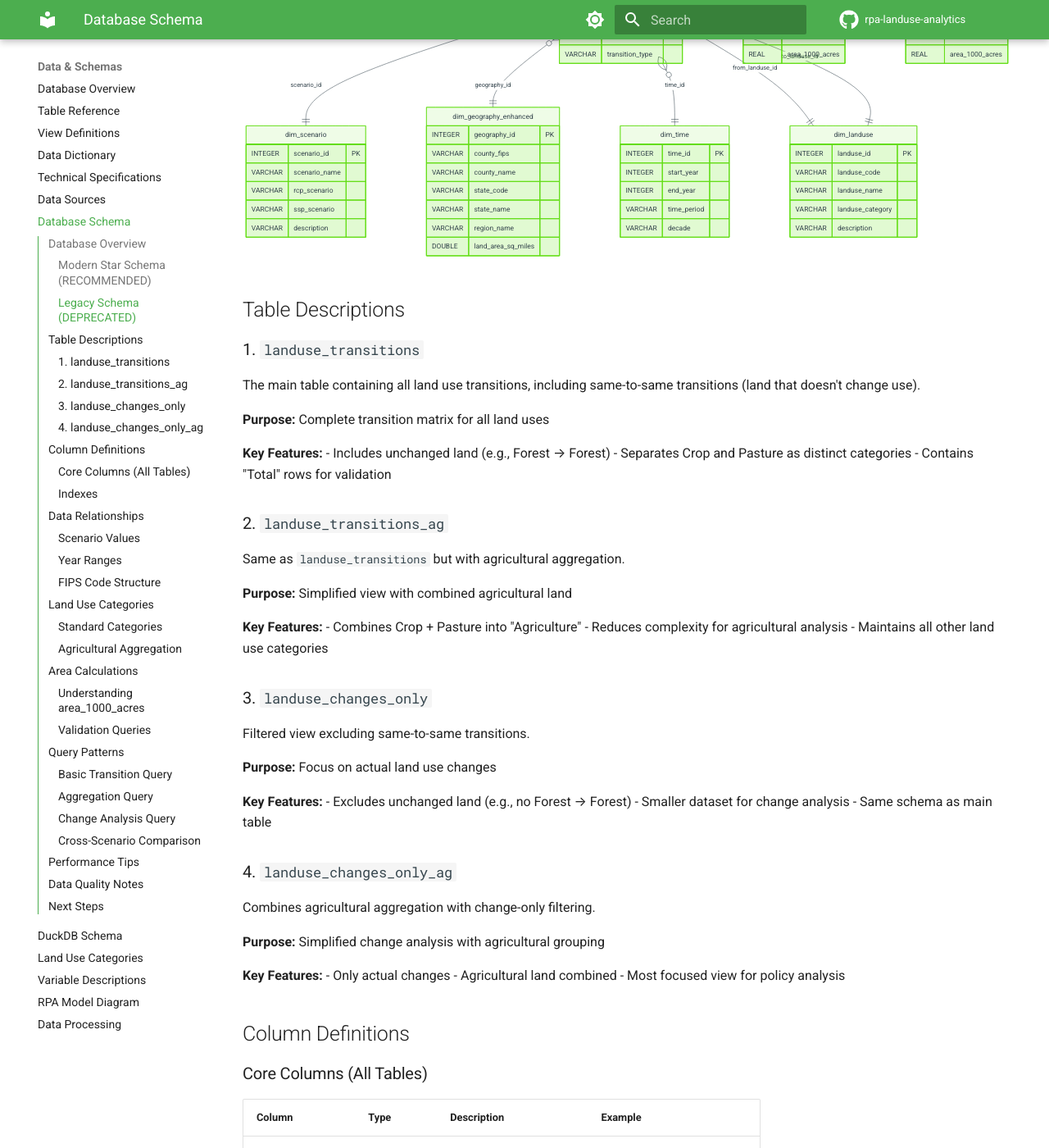
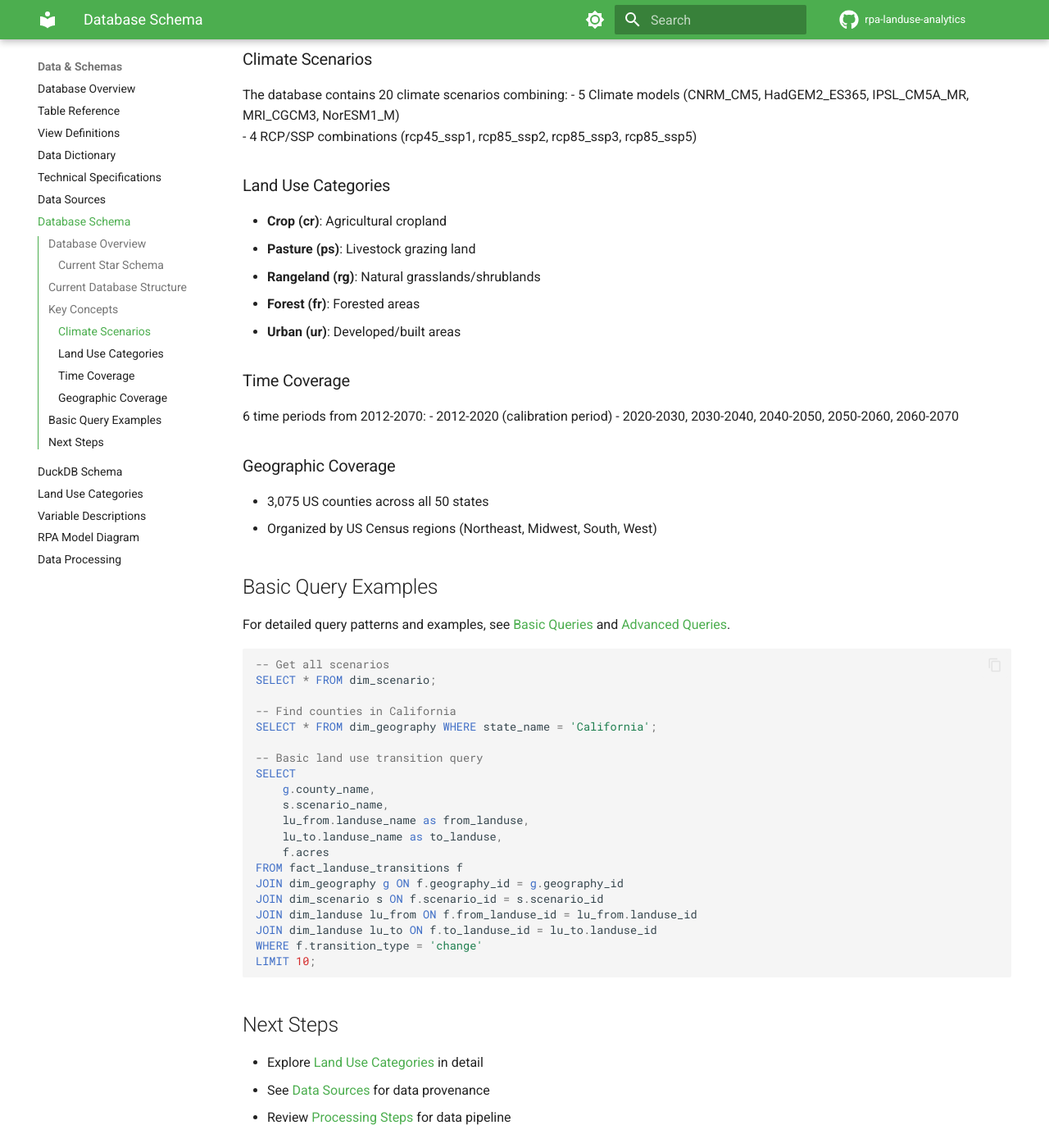
Before and after one commit to mihiarc/rpa-landuse, an MkDocs documentation site: the page built from docs/data/schema.md, in a window 1280 px wide and 1400 px high, scrolled down 818 px. Shown: the whole window at 82% size. Built offline with MkDocs 1.6.1 and Material for MkDocs 9.7.7, drawn with Linux system fonts in a browser that asks for light colours; comment, search, counter and statistics services are not loaded; some of the changed text lies outside the part shown.

````diff
--- a/docs/data/schema.md
+++ b/docs/data/schema.md
@@ -4,319 +4,76 @@
 
 ## Database Overview
 
-The DuckDB database (`landuse_analytics.duckdb`) uses a modern star schema design with the following tables:
+The DuckDB database (`landuse_analytics.duckdb`) uses a modern star schema design optimized for analytical queries. For comprehensive details, see the [Database Overview](database-overview.md) and [Table Reference](table-reference.md).
 
-### Modern Star Schema (RECOMMENDED)
-The current system uses a normalized star schema optimized for analytics:
+### Current Star Schema
+The system uses a normalized star schema with:
 - `fact_landuse_transitions` - Central fact table with all transitions
+- `fact_socioeconomic_projections` - Population and income projections
 - `dim_scenario` - Climate and socioeconomic scenarios
-- `dim_geography_enhanced` - County geography with enhanced metadata
+- `dim_geography` - County geography with enhanced metadata
 - `dim_landuse` - Land use type definitions
 - `dim_time` - Time period dimensions
+- `dim_socioeconomic` - SSP scenario descriptions
+- `dim_indicators` - Socioeconomic indicator definitions
 
-### Legacy Schema (DEPRECATED)
-The legacy SQLite database (`landuse_transitions_with_ag.db`) contains flat tables:
+## Current Database Structure
 
-```mermaid
-erDiagram
-    fact_landuse_transitions {
-        INTEGER scenario_id FK
-        INTEGER geography_id FK
-        INTEGER time_id FK
-        INTEGER from_landuse_id FK
-        INTEGER to_landuse_id FK
-        DOUBLE acres
-        VARCHAR transition_type
-    }
+**Note**: This page contains legacy information. For complete current database documentation, see:
+- [Database Overview](database-overview.md) - Executive summary and architecture
+- [Table Reference](table-reference.md) - Detailed table specifications
+- [View Definitions](view-definitions.md) - Analytical views and usage
+- [Data Dictionary](data-dictionary.md) - Business definitions and guidelines
 
-    dim_scenario {
-        INTEGER scenario_id PK
-        VARCHAR scenario_name
-        VARCHAR rcp_scenario
-        VARCHAR ssp_scenario
-        VARCHAR description
-    }
+## Key Concepts
 
-    dim_geography_enhanced {
-        INTEGER geography_id PK
-        VARCHAR county_fips
-        VARCHAR county_name
-        VARCHAR state_code
-        VARCHAR state_name
-        VARCHAR region_name
-        DOUBLE land_area_sq_miles
-    }
+### Climate Scenarios
+The database contains 20 climate scenarios combining:
+- 5 Climate models (CNRM_CM5, HadGEM2_ES365, IPSL_CM5A_MR, MRI_CGCM3, NorESM1_M)
+- 4 RCP/SSP combinations (rcp45_ssp1, rcp85_ssp2, rcp85_ssp3, rcp85_ssp5)
 
-    dim_landuse {
-        INTEGER landuse_id PK
-        VARCHAR landuse_code
-        VARCHAR landuse_name
-        VARCHAR landuse_category
-        VARCHAR description
-    }
+### Land Use Categories
+- **Crop (cr)**: Agricultural cropland
+- **Pasture (ps)**: Livestock grazing land
+- **Rangeland (rg)**: Natural grasslands/shrublands
+- **Forest (fr)**: Forested areas
+- **Urban (ur)**: Developed/built areas
 
-    dim_time {
-        INTEGER time_id PK
-        INTEGER start_year
-        INTEGER end_year
-        VARCHAR time_period
-        VARCHAR decade
-    }
+### Time Coverage
+6 time periods from 2012-2070:
+- 2012-2020 (calibration period)
+- 2020-2030, 2030-2040, 2040-2050, 2050-2060, 2060-2070
 
-    fact_landuse_transitions }o--|| dim_scenario : "scenario_id"
-    fact_landuse_transitions }o--|| dim_geography_enhanced : "geography_id"
-    fact_landuse_transitions }o--|| dim_time : "time_id"
-    fact_landuse_transitions }o--|| dim_landuse : "from_landuse_id"
-    fact_landuse_transitions }o--|| dim_landuse : "to_landuse_id"
+### Geographic Coverage
+- 3,075 US counties across all 50 states
+- Organized by US Census regions (Northeast, Midwest, South, West)
 
-    landuse_changes_only {
-        TEXT scenario
-        INTEGER year
-        TEXT year_range
-        TEXT fips
-        TEXT from_land_use
-        TEXT to_land_use
-        REAL area_1000_acres
-    }
+## Basic Query Examples
 
-    landuse_changes_only_ag {
-        TEXT scenario
-        INTEGER year
-        TEXT year_range
-        TEXT fips
-        TEXT from_land_use
-        TEXT to_land_use
-        REAL area_1000_acres
-    }
-```
-
-## Table Descriptions
-
-### 1. `landuse_transitions`
-
-The main table containing all land use transitions, including same-to-same transitions (land that doesn't change use).
-
-**Purpose:** Complete transition matrix for all land uses
-
-**Key Features:**
-- Includes unchanged land (e.g., Forest → Forest)
-- Separates Crop and Pasture as distinct categories
-- Contains "Total" rows for validation
-
-### 2. `landuse_transitions_ag`
-
-Same as `landuse_transitions` but with agricultural aggregation.
-
-**Purpose:** Simplified view with combined agricultural land
-
-**Key Features:**
-- Combines Crop + Pasture into "Agriculture"
-- Reduces complexity for agricultural analysis
-- Maintains all other land use categories
-
-### 3. `landuse_changes_only`
-
-Filtered view excluding same-to-same transitions.
-
-**Purpose:** Focus on actual land use changes
-
-**Key Features:**
-- Excludes unchanged land (e.g., no Forest → Forest)
-- Smaller dataset for change analysis
-- Same schema as main table
-
-### 4. `landuse_changes_only_ag`
-
-Combines agricultural aggregation with change-only filtering.
-
-**Purpose:** Simplified change analysis with agricultural grouping
-
-**Key Features:**
-- Only actual changes
-- Agricultural land combined
-- Most focused view for policy analysis
-
-## Column Definitions
-
-### Core Columns (All Tables)
-
-| Column | Type | Description | Example |
-|--------|------|-------------|---------|
-| `scenario` | TEXT | Projection scenario name | "Baseline", "High Crop Demand" |
-| `year` | INTEGER | End year of the period | 2050 |
-| `year_range` | TEXT | Time period of transition | "2040-2050" |
-| `fips` | TEXT | County FIPS code | "06037" (Los Angeles) |
-| `from_land_use` | TEXT | Original land use | "Forest" |
-| `to_land_use` | TEXT | New land use | "Urban" |
-| `area_1000_acres` | REAL | Area in thousands of acres | 123.45 |
-
-### Indexes
-
-All tables have indexes on:
-- `scenario` - Fast filtering by scenario
-- `year` - Efficient time-based queries
-- `fips` - Quick county lookups
-
-## Data Relationships
-
-### Scenario Values
+For detailed query patterns and examples, see [Basic Queries](../queries/basic-queries.md) and [Advanced Queries](../queries/advanced-queries.md).
 
 ```sql
--- Available scenarios
-SELECT DISTINCT scenario FROM landuse_transitions;
+-- Get all scenarios
+SELECT * FROM dim_scenario;
+
+-- Find counties in California
+SELECT * FROM dim_geography WHERE state_name = 'California';
+
+-- Basic land use transition query
+SELECT
+    g.county_name,
+    s.scenario_name,
+    lu_from.landuse_name as from_landuse,
+    lu_to.landuse_name as to_landuse,
+    f.acres
+FROM fact_landuse_transitions f
+JOIN dim_geography g ON f.geography_id = g.geography_id
+JOIN dim_scenario s ON f.scenario_id = s.scenario_id
+JOIN dim_landuse lu_from ON f.from_landuse_id = lu_from.landuse_id
+JOIN dim_landuse lu_to ON f.to_landuse_id = lu_to.landuse_id
+WHERE f.transition_type = 'change'
+LIMIT 10;
 ```
-
-Common scenarios:
-- **Baseline** - Standard projections
-- **High Crop Demand** - Increased agricultural pressure
-- **High Forest** - Forest conservation emphasis
-- **High Urban** - Accelerated urbanization
-
-### Year Ranges
-
-The data uses decade intervals:
-
-| year_range | year (end) |
-|------------|------------|
-| 2012-2020 | 2020 |
-| 2020-2030 | 2030 |
-| 2030-2040 | 2040 |
-| ... | ... |
-| 2090-2100 | 2100 |
-
-### FIPS Code Structure
-
-FIPS codes identify counties:
-- First 2 digits: State (e.g., "06" = California)
-- Next 3 digits: County (e.g., "037" = Los Angeles)
-- Full code: "06037"
-
-## Land Use Categories
-
-### Standard Categories
-
-| Code | Land Use | Description |
-|------|----------|-------------|
-| Crop | Cropland | Agricultural land for crops |
-| Pasture | Pasture | Grazing land for livestock |
-| Forest | Forest | Forested areas |
-| Urban | Urban | Developed/built areas |
-| Range | Range | Rangeland/grassland |
-| Total | Total | Sum row/column (validation) |
-
-### Agricultural Aggregation
-
-In `*_ag` tables:
-- **Agriculture** = Crop + Pasture
-- Reduces 6 categories to 5
-- Simplifies agricultural analysis
-
-## Area Calculations
-
-### Understanding area_1000_acres
-
-```sql
--- Convert to acres
-actual_acres = area_1000_acres * 1000
-
--- Convert to square miles
-square_miles = area_1000_acres * 1000 / 640
-
--- Convert to hectares
-hectares = area_1000_acres * 1000 * 0.404686
-```
-
-### Validation Queries
-
-```sql
--- Check total area consistency
-SELECT year, fips, SUM(area_1000_acres) as total_area
-FROM landuse_transitions
-WHERE from_land_use != 'Total'
-  AND to_land_use != 'Total'
-GROUP BY year, fips;
-
--- Verify transitions balance
-SELECT year,
-       SUM(CASE WHEN from_land_use = 'Forest' THEN area_1000_acres ELSE 0 END) as forest_from,
-       SUM(CASE WHEN to_land_use = 'Forest' THEN area_1000_acres ELSE 0 END) as forest_to
-FROM landuse_transitions
-WHERE from_land_use != 'Total' AND to_land_use != 'Total'
-GROUP BY year;
-```
-
-## Query Patterns
-
-### Basic Transition Query
-
-```sql
--- Find specific transitions
-SELECT * FROM landuse_transitions
-WHERE from_land_use = 'Forest'
-  AND to_land_use = 'Urban'
-  AND scenario = 'Baseline';
-```
-
-### Aggregation Query
-
-```sql
--- Total area by land use and year
-SELECT year, to_land_use, SUM(area_1000_acres) as total_area
-FROM landuse_transitions
-WHERE from_land_use = to_land_use  -- Only unchanged land
-  AND to_land_use != 'Total'
-GROUP BY year, to_land_use;
-```
-
-### Change Analysis Query
-
-```sql
--- Net change in forest area
-SELECT year,
-       SUM(CASE WHEN to_land_use = 'Forest' THEN area_1000_acres
-                WHEN from_land_use = 'Forest' THEN -area_1000_acres
-                ELSE 0 END) as net_forest_change
-FROM landuse_changes_only
-GROUP BY year;
-```
-
-### Cross-Scenario Comparison
-
-```sql
--- Compare scenarios
-SELECT scenario, SUM(area_1000_acres) as total_urban
-FROM landuse_transitions
-WHERE to_land_use = 'Urban'
-  AND from_land_use = to_land_use
-  AND year = 2050
-GROUP BY scenario;
-```
-
-## Performance Tips
-
-1. **Use Appropriate Tables**
-   - Full analysis: `landuse_transitions`
-   - Change focus: `landuse_changes_only`
-   - Agricultural studies: `*_ag` tables
-
-2. **Leverage Indexes**
-   - Filter by indexed columns first
-   - Use scenario, year, fips in WHERE clauses
-
-3. **Aggregate Wisely**
-   - Sum areas before calculating percentages
-   - Group by fewer columns when possible
-
-4. **Exclude Totals**
-   - Always exclude 'Total' land use in calculations
-   - Use `WHERE from_land_use != 'Total'`
-
-## Data Quality Notes
-
-- **Consistency**: Total area per county should remain constant
-- **Completeness**: All counties have data for all years/scenarios
-- **Validation**: 'Total' rows/columns for cross-checking
-- **Precision**: Areas in 1000-acre units for manageable numbers
 
 ## Next Steps
 
````
Also changed, not shown: docs/data/data-dictionary.md (+6 -6 lines), docs/data/database-overview.md (+8 -8 lines), docs/data/table-reference.md (+3 -3 lines), docs/data/technical-specifications.md (+1 -1 lines).
